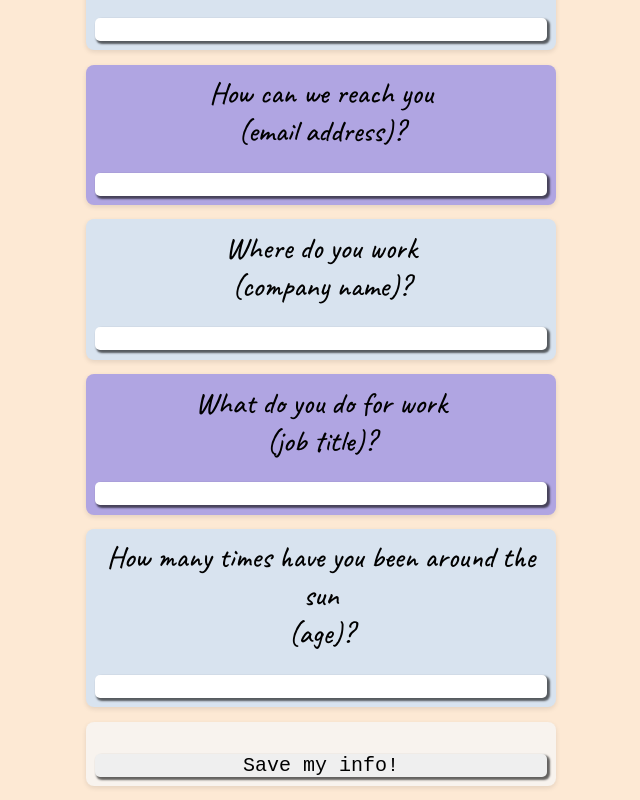
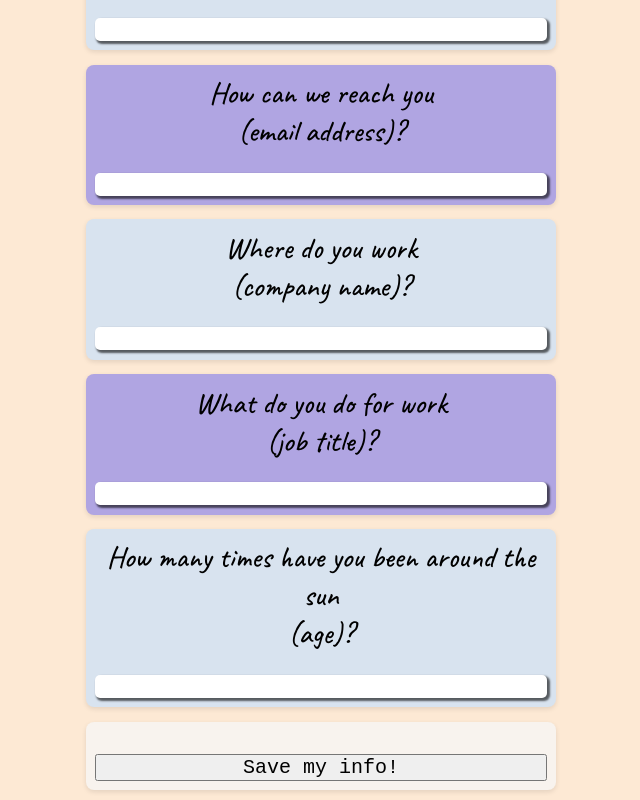
Before and after one commit to dEhiN/SD-Training-Master, a React (Vite) app in the folder local/canadian-business-college/full-stack-web-application/Module7_MEAN_Stack/assignments/1/code/assignment_one/: page /userinfoform in a window 1280 px wide. Shown: the part 359-1159 px from the top of the page, without its empty margins (319-959 px from the left). Built offline with nearby package versions, Linux system fonts and the light colour scheme; the HTML template or start-up script is replaced by a standard one; a web font is replaced by a local one.

Commit message:
Added a check for the input type to decide the input element class name: specifically, the check is to see if the input type is "submit" - this allows for different CSS styling for input submit buttons than other input elements

```diff
--- a/local/canadian-business-college/full-stack-web-application/Module7_MEAN_Stack/assignments/1/code/assignment_one/src/components/FormInputElement.jsx
+++ b/local/canadian-business-college/full-stack-web-application/Module7_MEAN_Stack/assignments/1/code/assignment_one/src/components/FormInputElement.jsx
@@ -36,7 +36,7 @@ function FormInputElement(props) {
 				value={props.inputValue}
 				onChange={props.changeFunction}
 				onClick={props.submitFunction}
-				className="input-field"
+				className={props.inputType === "submit" ? "input-submit" : "input-field"}
 			/>
 		</div>
 	);
```
